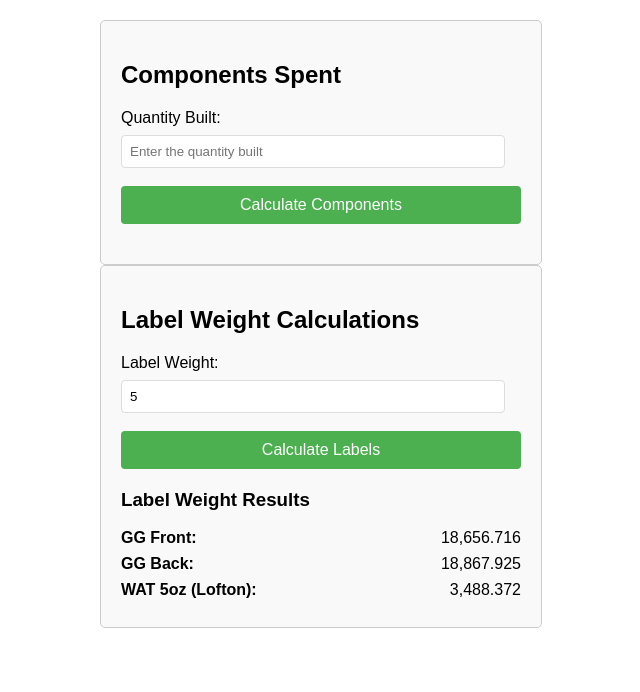
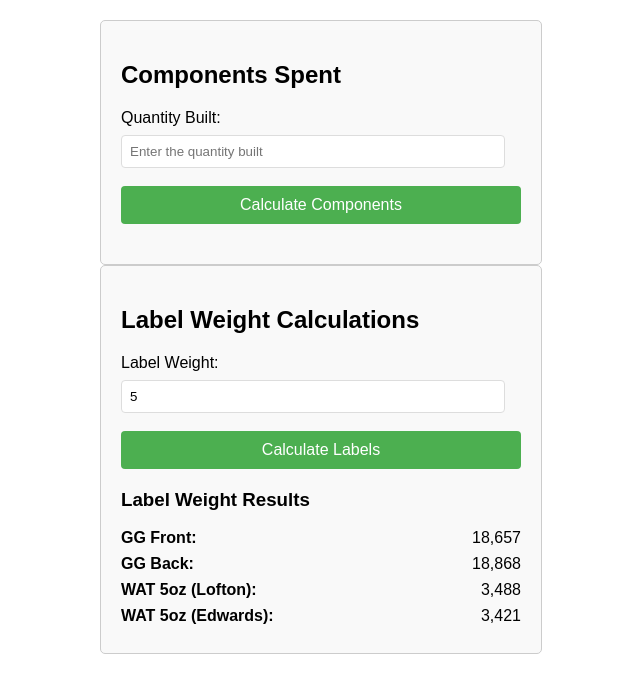
Before and after one commit to nomad-1776/nomad-1776.github.io, a plain HTML site: page calc2.html in a window 1280 px wide. Both pictures are taken after typing "5" into the empty fields and a click on the button "Calculate Labels". Shown: the whole page, without its empty margins (319-959 px from the left). Drawn offline with Linux system fonts and the light colour scheme.

Commit message:
Update calc2.html

```diff
--- a/calc2.html
+++ b/calc2.html
@@ -86,7 +86,7 @@
         <h2>Label Weight Calculations</h2>
 
         <label for="label-weight">Label Weight:</label>
-        <input type="number" id="label-weight" placeholder="Enter the label weight">
+        <input type="number" id="label-weight" step="0.01" placeholder="Enter the label weight">
 
         <button onclick="calculateLabels()">Calculate Labels</button>
 
@@ -137,15 +137,17 @@
                 return;
             }
 
-            // Label Weight Calculations
-            const ggFront = (labelWeight / 2.68) * 10000;
-            const ggBack = (labelWeight / 2.65) * 10000;
-            const wat5ozLofton = (labelWeight / 4.3) * 3000;
+            // Label Weight Calculations (rounded to whole numbers)
+            const ggFront = Math.round((labelWeight / 2.68) * 10000);
+            const ggBack = Math.round((labelWeight / 2.65) * 10000);
+            const wat5ozLofton = Math.round((labelWeight / 4.3) * 3000);
+            const wat5ozEdwards = Math.round((labelWeight / 3.8) * 2600);
 
             // Formatting results
             const formattedGGFront = ggFront.toLocaleString();
             const formattedGGBack = ggBack.toLocaleString();
             const formattedWAT5ozLofton = wat5ozLofton.toLocaleString();
+            const formattedWAT5ozEdwards = wat5ozEdwards.toLocaleString();
 
             // Display results
             document.getElementById('labels-output').innerHTML = `
@@ -153,6 +155,7 @@
                 <div class="output-row"><strong>GG Front:</strong><span class="value">${formattedGGFront}</span></div>
                 <div class="output-row"><strong>GG Back:</strong><span class="value">${formattedGGBack}</span></div>
                 <div class="output-row"><strong>WAT 5oz (Lofton):</strong><span class="value">${formattedWAT5ozLofton}</span></div>
+                <div class="output-row"><strong>WAT 5oz (Edwards):</strong><span class="value">${formattedWAT5ozEdwards}</span></div>
             `;
         }
 
```
